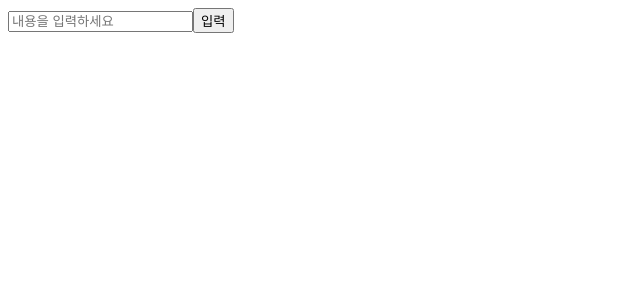
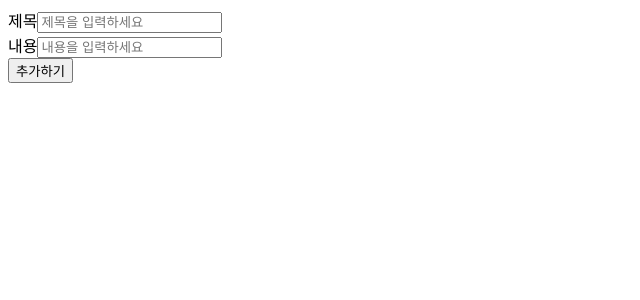
Before and after one commit to picoloman6/nbc_react_1, a React (Vite) app: page / in a window 1280 px wide. Shown: the top 300 px of the page, without its empty margins (0-640 px from the left). Built offline with nearby package versions, Linux system fonts and the light colour scheme.

Commit message:
[dev] TodoList, todoInput 생성

```diff
--- /dev/null
+++ b/src/TodoList/TodoInput.tsx
@@ -0,0 +1,17 @@
+const TodoInput = () => {
+  return (
+    <div>
+      <div>
+        <span>제목</span>
+        <input placeholder='제목을 입력하세요' />
+      </div>
+      <div>
+        <span>내용</span>
+        <input placeholder='내용을 입력하세요' />
+      </div>
+      <button>추가하기</button>
+    </div>
+  );
+};
+
+export default TodoInput;
--- a/src/TodoList/TodoList.tsx
+++ b/src/TodoList/TodoList.tsx
@@ -1,8 +1,9 @@
+import TodoInput from './TodoInput';
+
 const TodoList = () => {
   return (
     <div>
-      <input placeholder='내용을 입력하세요' />
-      <button>입력</button>
+      <TodoInput />
     </div>
   );
 };
--- a/src/main.tsx
+++ b/src/main.tsx
@@ -1,7 +1,7 @@
 import React from 'react';
 import ReactDOM from 'react-dom/client';
 
-import TodoList from './TodoList/TodoList';
+import TodoList from './TodoList/TodoLIst';
 
 ReactDOM.createRoot(document.getElementById('root')!).render(
   <React.StrictMode>
```
